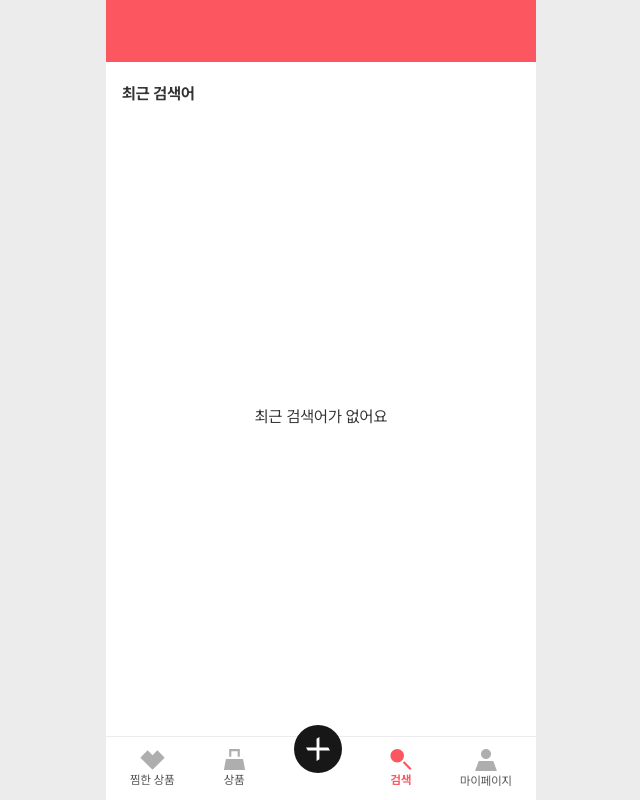
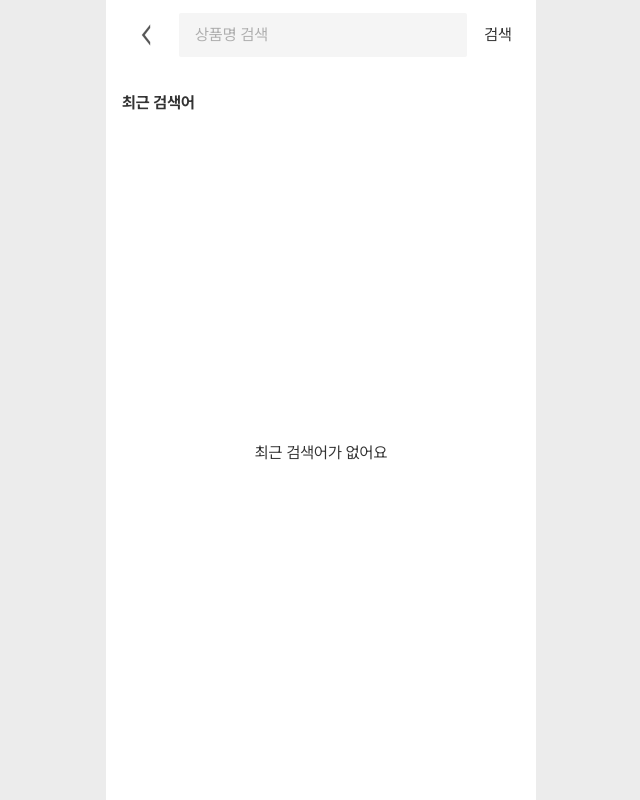
Before and after one commit to Nito-90z/Nito-Frontend, a Next.js app: page /search in a window 1280 px wide. Shown: the whole page, without its empty margins (319-959 px from the left). Built offline with nearby package versions, Linux system fonts and the light colour scheme.

Commit message:
feat : 헤더 없는 레이아웃과 있는 레이아웃 그룹 생성

```diff
--- /dev/null
+++ b/src/app/(withNavBar)/layout.tsx
@@ -0,0 +1,14 @@
+import NavBar from "@/components/nav/NavBar";
+
+export default function WithHeaderLayout({
+  children,
+}: Readonly<{
+  children: React.ReactNode;
+}>) {
+  return (
+    <>
+      <div className="relative grow max-h-[calc(100%-64px)]">{children}</div>
+      <NavBar />
+    </>
+  );
+}
--- a/src/app/search/page.tsx
+++ b/src/app/(withoutNavBar)/search/page.tsx
@@ -1,5 +1,6 @@
 "use client";
 
+import SearchBar from "@/components/header/SearchBar";
 import SearchResult from "@/components/search/SearchResult";
 import { FormEvent, useEffect, useState } from "react";
 
@@ -42,14 +43,13 @@ export default function SearchPage() {
   }, [recentSearches]);
   return (
     <section className="flex flex-col gap-5 h-full">
-      <form onSubmit={handleSubmit}>
-        <input
-          type="text"
-          value={keyword}
-          onChange={(e) => setKeyword(e.target.value)}
-          className="w-full h-[62px] bg-brand"
-        />
-      </form>
+      <SearchBar
+        placeholder="상품명 검색"
+        value={keyword}
+        onChange={(e) => setKeyword(e.target.value)}
+        onSubmit={handleSubmit}
+        onClick={() => ({})}
+      />
       <SearchResult
         keyword={keyword}
         recentSearches={recentSearches}
--- a/src/app/layout.tsx
+++ b/src/app/layout.tsx
@@ -1,7 +1,6 @@
 import type { Metadata } from "next";
 import localFont from "next/font/local";
 import "../css/index.css";
-import NavBar from "@/components/nav/NavBar";
 
 export const metadata: Metadata = {
   title: "Nito",
@@ -25,14 +24,9 @@ export default function RootLayout({
       <body
         className={`${pretendard.variable} font-pretendard content-center w-screen h-dvh bg-[#ECECEC]`}
       >
-        <div className="flex flex-col mx-auto max-w-[430px] min-w-[360px] w-full max-h-dvh h-full bg-white">
-          {/* Header */}
-          <main className="relative grow max-h-[calc(100%-64px)]">
-            {children}
-          </main>
-          {/* Footer */}
-          <NavBar />
-        </div>
+        <main className="flex flex-col mx-auto max-w-[430px] min-w-[360px] w-full max-h-dvh h-full bg-white">
+          {children}
+        </main>
       </body>
     </html>
   );
```
Also changed, not shown: src/app/(withNavBar)/page.tsx (renamed from src/app/page.tsx), src/app/(withNavBar)/product-list/page.tsx (renamed from src/app/product-list/page.tsx).
